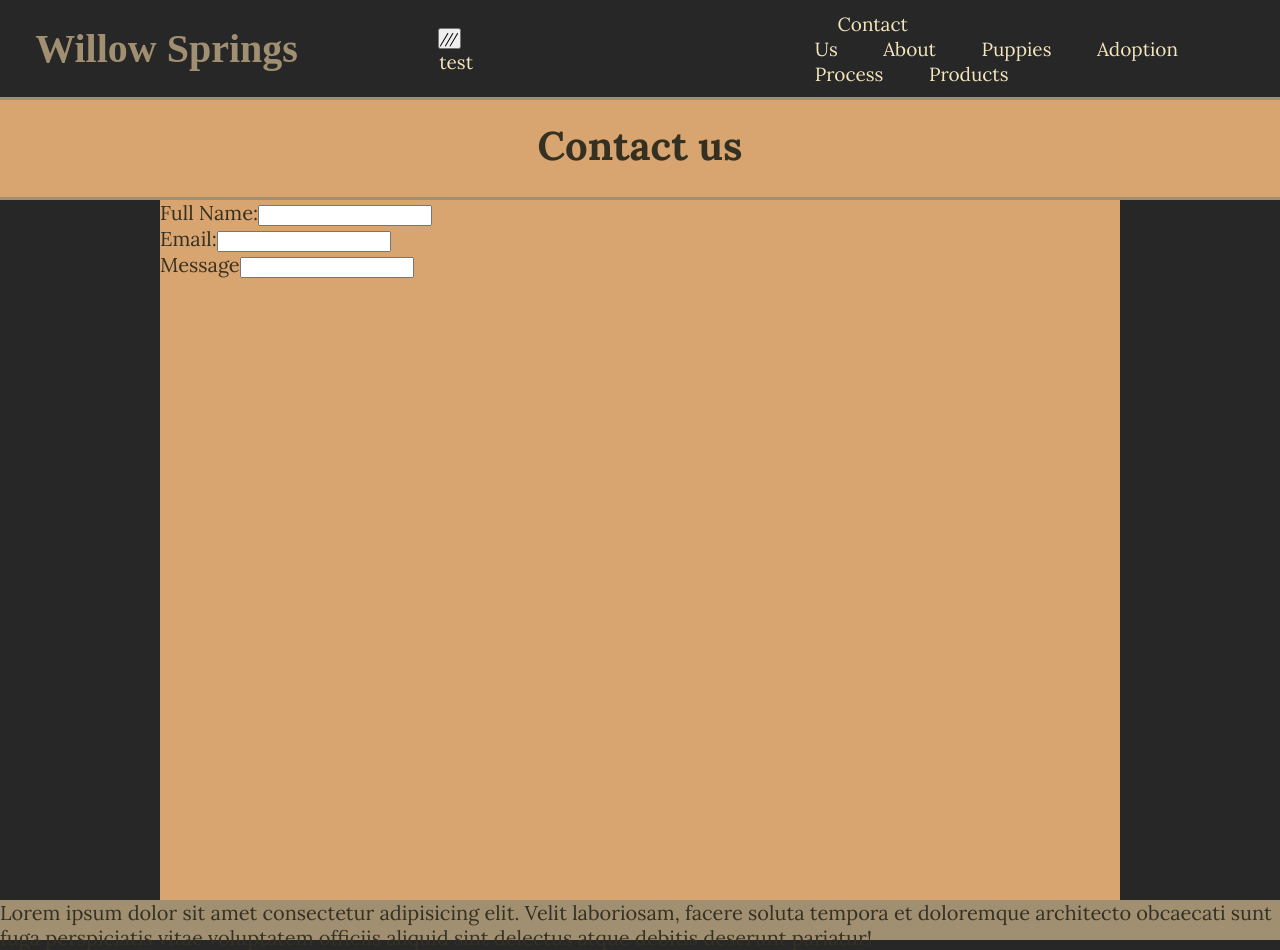
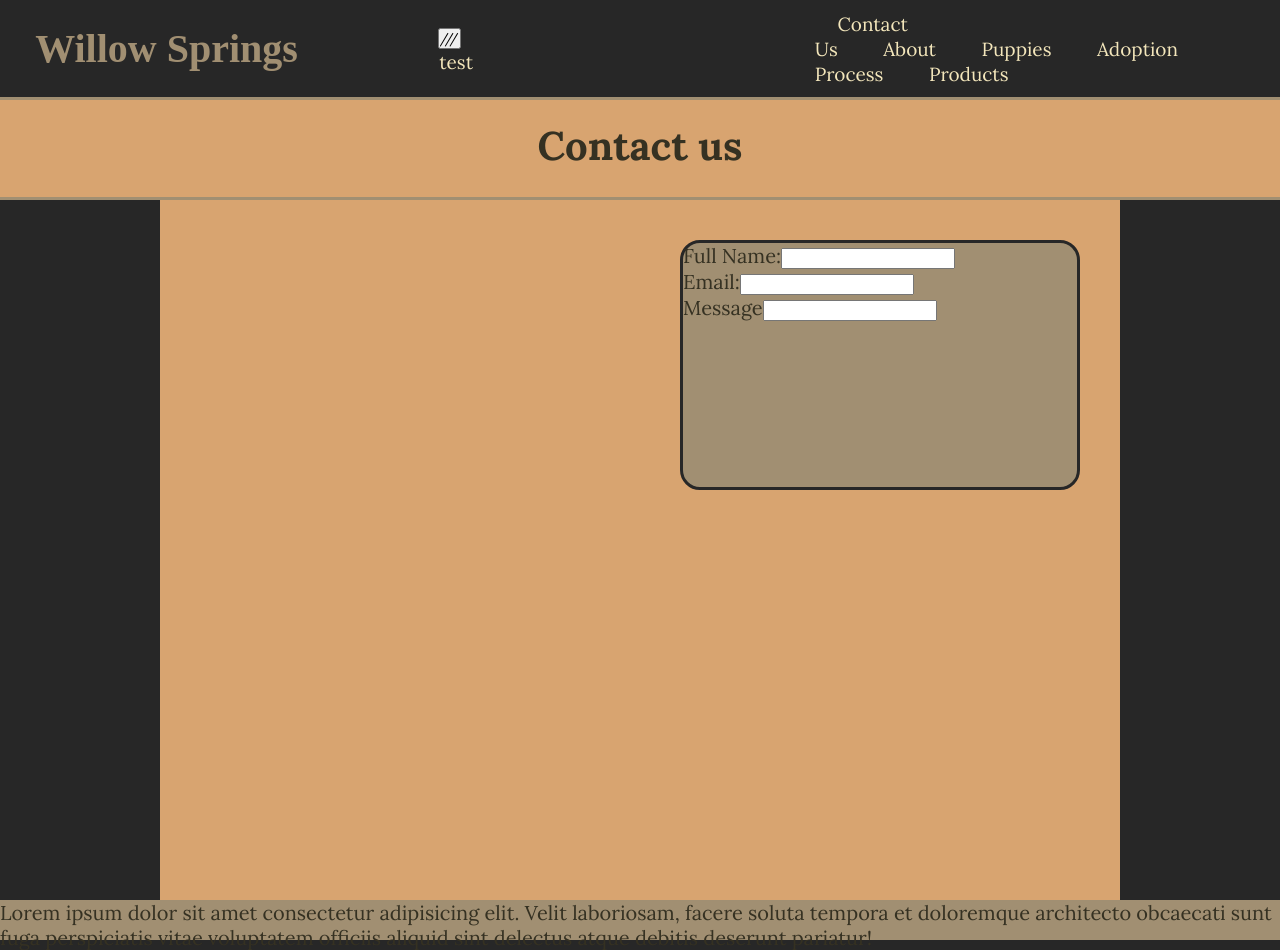
Before and after one commit to Downeyn21/willow-springs, a React (Vite) app: page /contact in a window 1280 px wide. Built offline with nearby package versions, Linux system fonts and the light colour scheme; a web font is replaced by a local one.

Commit message:
contact form style

```diff
--- a/src/style/components/_Contact.scss
+++ b/src/style/components/_Contact.scss
@@ -21,5 +21,19 @@
         background-color: $primary_color;
         width: 75vw;
         height: 700px;
+        display: flex;
+        justify-content: right;
+
+        .contactFormContainer {
+            border: solid $dark-grey;
+            border-radius: 20px;
+            background-color: $secondary-color;
+            width: 400px;
+            height: 250px;
+            margin: 2rem;
+
+
+
+        }
     }
 }
```
